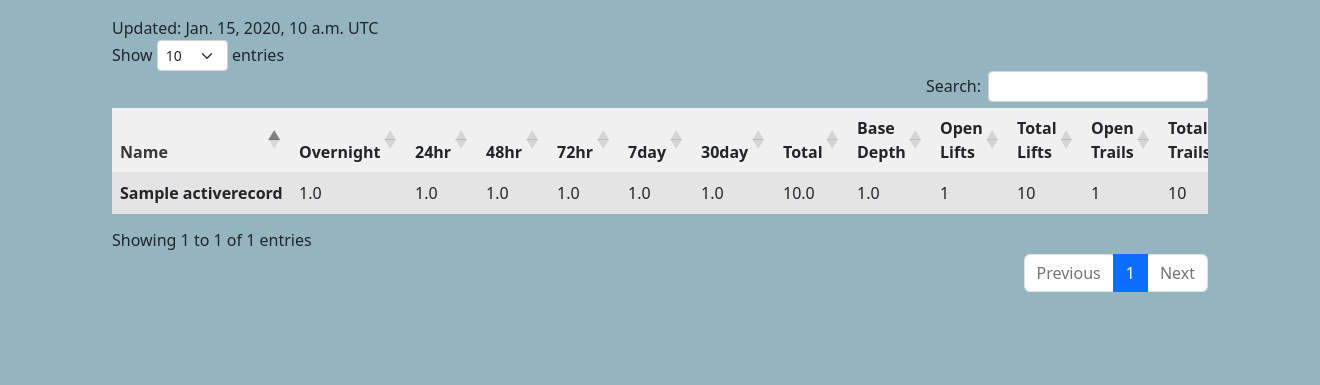
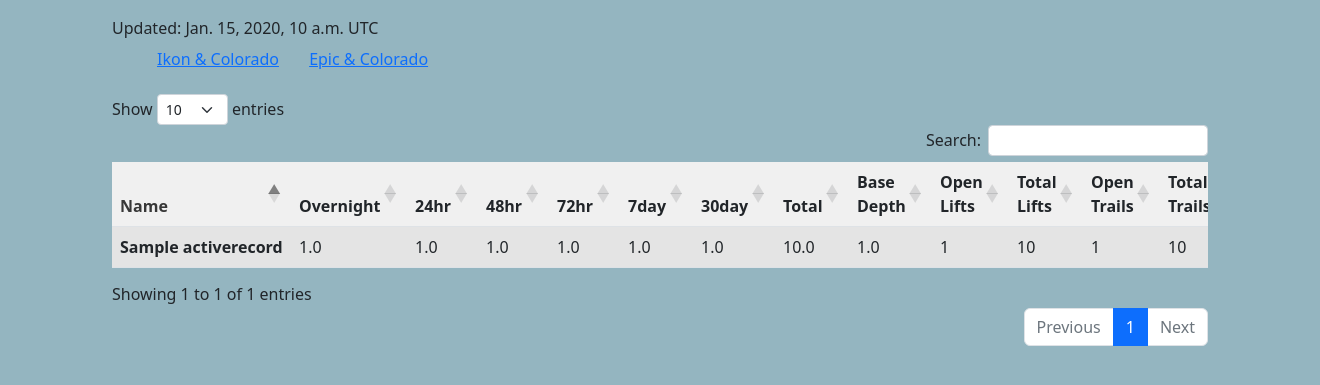
Before and after one commit to WildeSprings/SkiResortStats, a Django app: page /resorts/ in a window 1320 px wide; the page is wider, and only the part inside the window is pictured. Shown: the part 50-435 px from the top of that part. Run offline with Django 4.2, Linux system fonts and the light colour scheme; tables that the repository leaves empty hold one stand-in row (values such as "Sample post"); lists and menus that the app fills with data are empty; some libraries are stand-ins or nearby versions.

Commit message:
Added Ikon/Epic buttons

```diff
--- a/DjangoSite/resorts/templates/resorts/index.html
+++ b/DjangoSite/resorts/templates/resorts/index.html
@@ -31,6 +31,12 @@
             <div class="col-10">
                 Updated: {{ latest_resort.last_updated }} UTC
                 <div class="table-responsive">
+
+                    <ul>
+                        <li class="btn"><a href="#">Ikon & Colorado</a></li>
+                        <li class="btn"><a href="#">Epic & Colorado</a></li>
+                    </ul>
+
                     <table class="table table-striped" id="resortTable">
                         <thead>
                             <tr>
```
